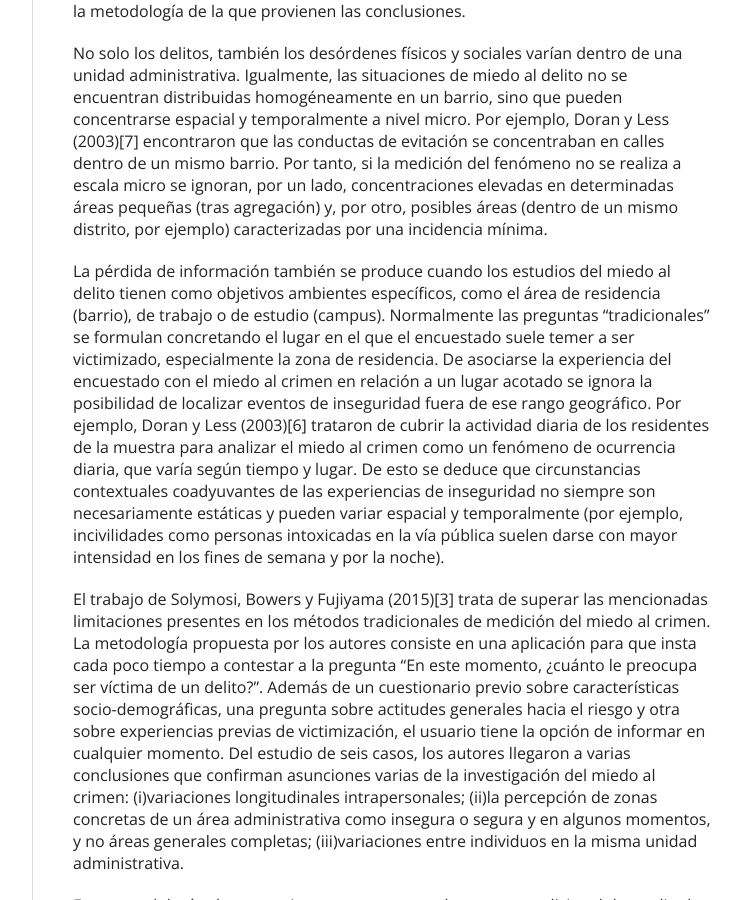
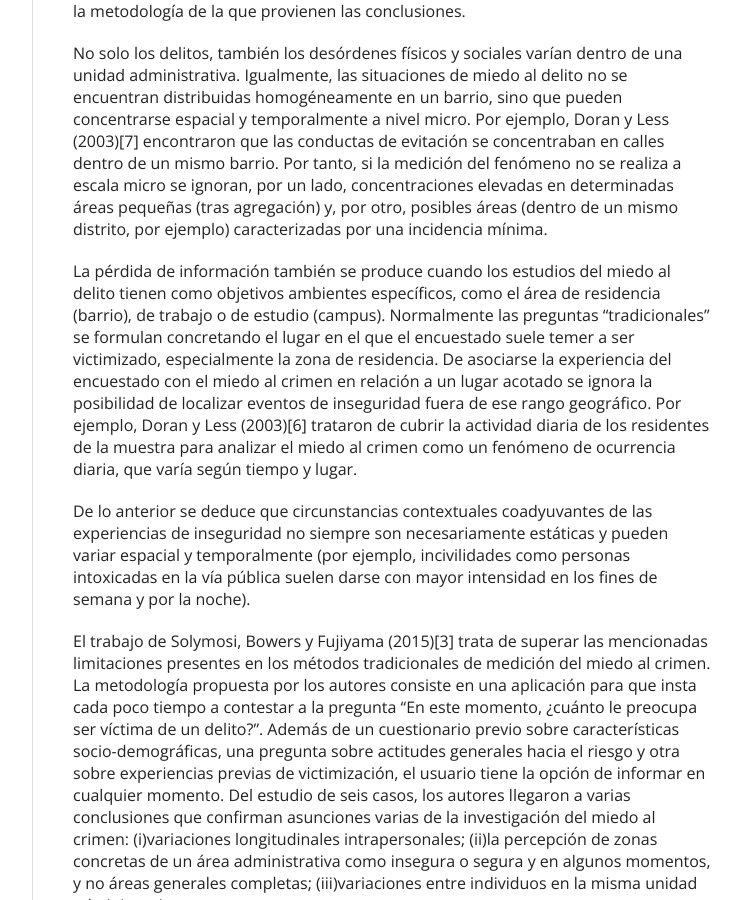
Before and after one commit to fearofcrime/fearofcrime.github.io, a Jekyll site: the page built from _posts/2017-03-24-innovacion-metodo-3.md, in a window 1280 px wide and 900 px high, scrolled down 1360 px. Shown: the whole window, without its empty margins (378-1119 px from the left). Built offline with Jekyll 4.4.1, drawn with Linux system fonts in a browser that asks for light colours; nearby versions of some CDN libraries.

Commit message:
Update 2017-03-24-innovacion-metodo-3.md

```diff
--- a/_posts/2017-03-24-innovacion-metodo-3.md
+++ b/_posts/2017-03-24-innovacion-metodo-3.md
@@ -13,7 +13,8 @@ categories:
 <p>A pesar de la introducción de preguntas basadas en la experiencia, como las referidas a la frecuencia e intensidad (Jackson, 2004)[5], las respuestas no captan completamente la dinámica del fenómeno en sus vidas diarias. Igualmente, los individuos pertenecientes a grupos socio-demográficos que experimentan el temor a la victimización de manera característica (género, edad, grupo étnico) pueden presentar variaciones en ciertas situaciones, esto es que la generalización de las experiencias de subgrupos con el miedo al delito conlleva pérdida de información sobre la ocurrencia del fenómeno en el día a día de aquellos que los componen. </p>
 <p>Otra pérdida notable de información la encontramos con la generalización del miedo el delito como atributo de un área delimitada. A diferencia de las estadísticas policiales, en las que las infracciones son geo-referenciadas, las situaciones de miedo al delito no suelen tener asociada una ubicación física. A pesar de que el nivel de agregación de los datos puede reducirse a áreas más pequeñas como barrios, cabe preguntarse si estas escalas geográficas en las que la información es agregada permiten obtener conclusiones precisas y fiables. Sin embargo, «los promedios y agregaciones son también métodos válidos para visualizar e interpretar resultados, ya sea cuando la información está disponible a escalas menores o cuando estos resultados sirven a un propósito específico» (Leitner y Kounadi, 2015: 219)[6]. En otras palabras, aunque los datos a nivel individual son más precisos que los agregados, no es posible afirmar con rotundidad que los agregados o promediados sean menos fiables ni mucho menos que distorsionen, siempre y cuando se entienda la metodología de la que provienen las conclusiones. </p>
 <p> No solo los delitos, también los desórdenes físicos y sociales varían dentro de una unidad administrativa. Igualmente, las situaciones de miedo al delito no se encuentran distribuidas homogéneamente en un barrio, sino que pueden concentrarse espacial y temporalmente a nivel micro. Por ejemplo, Doran y Less (2003)[7] encontraron que las conductas de evitación se concentraban en calles dentro de un mismo barrio. Por tanto, si la medición del fenómeno no se realiza a escala micro se ignoran, por un lado, concentraciones elevadas en determinadas áreas pequeñas (tras agregación) y, por otro, posibles áreas (dentro de un mismo distrito, por ejemplo) caracterizadas por una incidencia mínima.</p>
-<p>La pérdida de información también se produce cuando los estudios del miedo al delito tienen como objetivos ambientes específicos, como el área de residencia (barrio), de trabajo o de estudio (campus). Normalmente las preguntas “tradicionales” se formulan concretando el lugar en el que el encuestado suele temer a ser victimizado, especialmente la zona de residencia. De asociarse la experiencia del encuestado con el miedo al crimen en relación a un lugar acotado se ignora la posibilidad de localizar eventos de inseguridad fuera de ese rango geográfico. Por ejemplo, Doran y Less (2003)[6] trataron de cubrir la actividad diaria de los residentes de la muestra para analizar el miedo al crimen como un fenómeno de ocurrencia diaria, que varía según tiempo y lugar. De esto se deduce que circunstancias contextuales coadyuvantes de las experiencias de inseguridad no siempre son necesariamente estáticas y pueden variar espacial y temporalmente (por ejemplo, incivilidades como personas intoxicadas en la vía pública suelen darse con mayor intensidad en los fines de semana y por la noche).</p>
+<p>La pérdida de información también se produce cuando los estudios del miedo al delito tienen como objetivos ambientes específicos, como el área de residencia (barrio), de trabajo o de estudio (campus). Normalmente las preguntas “tradicionales” se formulan concretando el lugar en el que el encuestado suele temer a ser victimizado, especialmente la zona de residencia. De asociarse la experiencia del encuestado con el miedo al crimen en relación a un lugar acotado se ignora la posibilidad de localizar eventos de inseguridad fuera de ese rango geográfico. Por ejemplo, Doran y Less (2003)[6] trataron de cubrir la actividad diaria de los residentes de la muestra para analizar el miedo al crimen como un fenómeno de ocurrencia diaria, que varía según tiempo y lugar. </p>
+<p>De lo anterior se deduce que circunstancias contextuales coadyuvantes de las experiencias de inseguridad no siempre son necesariamente estáticas y pueden variar espacial y temporalmente (por ejemplo, incivilidades como personas intoxicadas en la vía pública suelen darse con mayor intensidad en los fines de semana y por la noche).</p>
 <p> El trabajo de Solymosi, Bowers y Fujiyama (2015)[3] trata de superar las mencionadas limitaciones presentes en los métodos tradicionales de medición del miedo al crimen. La metodología propuesta por los autores consiste en una aplicación para
  que insta cada poco tiempo a contestar a la pregunta “En este momento, ¿cuánto le preocupa ser víctima de un delito?”. Además de un cuestionario previo sobre características socio-demográficas, una pregunta sobre actitudes generales hacia el riesgo y otra sobre experiencias previas de victimización, el usuario tiene la opción de informar en cualquier momento. Del estudio de seis casos, los autores llegaron a varias conclusiones que confirman asunciones varias de la investigación del miedo al crimen: (i)variaciones longitudinales intrapersonales; (ii)la percepción de zonas concretas de un área administrativa como insegura o segura y en algunos momentos, y no áreas generales completas; (iii)variaciones entre individuos en la misma unidad administrativa.</p>
 <p>Esta metodología plantea mejoras con respecto a la manera tradicional de medir el miedo al delito. En primer lugar, trata a este fenómeno de manera similar a cómo lo hace la perspectiva situacional con el delito, es decir, diferencia entre ansiedad generalizada y miedo al delito como evento o experiencia individual asociado a un contexto ambiental. En segundo lugar, aplicaron una perspectiva longitudinal para analizar las experiencias de miedo. Con este enfoque se procura captar la dinámica incluso en cortos períodos de tiempo, y en contextos espaciales y sociales diferentes. Sustituyendo la metodología destinada a obtener datos generales y agregados por una herramienta de seguimiento de las experiencias individuales se obtendrían datos sobre variaciones individuales. En tercer lugar, el enfoque longitudinal que aúna un Muestreo Experiencial (
```
